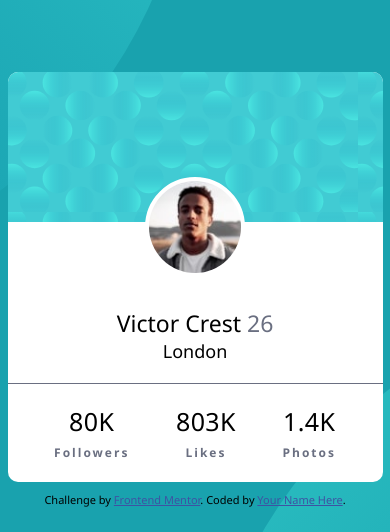
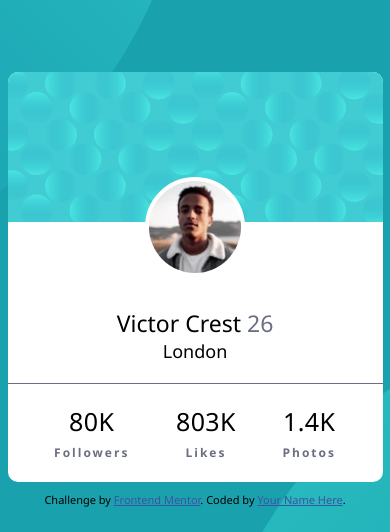
Before and after one commit to clivepato93/profile-card-component, a plain HTML site: page index.html in a window 390 px wide. Shown: the part 133-665 px from the top of the page. Drawn offline with Linux system fonts and the light colour scheme; a web font is replaced by a local one.

Commit message:
issue with centering on mobiles

```diff
--- a/style.css
+++ b/style.css
@@ -16,7 +16,7 @@ body{
     display: flex;
     flex-direction: column;
     justify-content: center;
-    align-items: center;
+    /* align-items: center; */
     font-family: 'Kumbh Sans','Segoe UI', Tahoma, Geneva, Verdana, sans-serif;
     font-size: 18px;
     width: 100vw;
@@ -55,6 +55,7 @@ body::after{
 }
 
 main{
+    margin: 0 auto;
     display: flex;
     flex-direction: column;
     text-align: center;
@@ -77,6 +78,8 @@ main{
     height: 150px;
     margin-bottom: 45px;
     background: var(--darkcyan);
+    background-repeat: no-repeat;
+    background-size: 100%;
     border-top-left-radius: 10px;
     border-top-right-radius: 10px;
     background-image: url(images/bg-pattern-card.svg);
```
